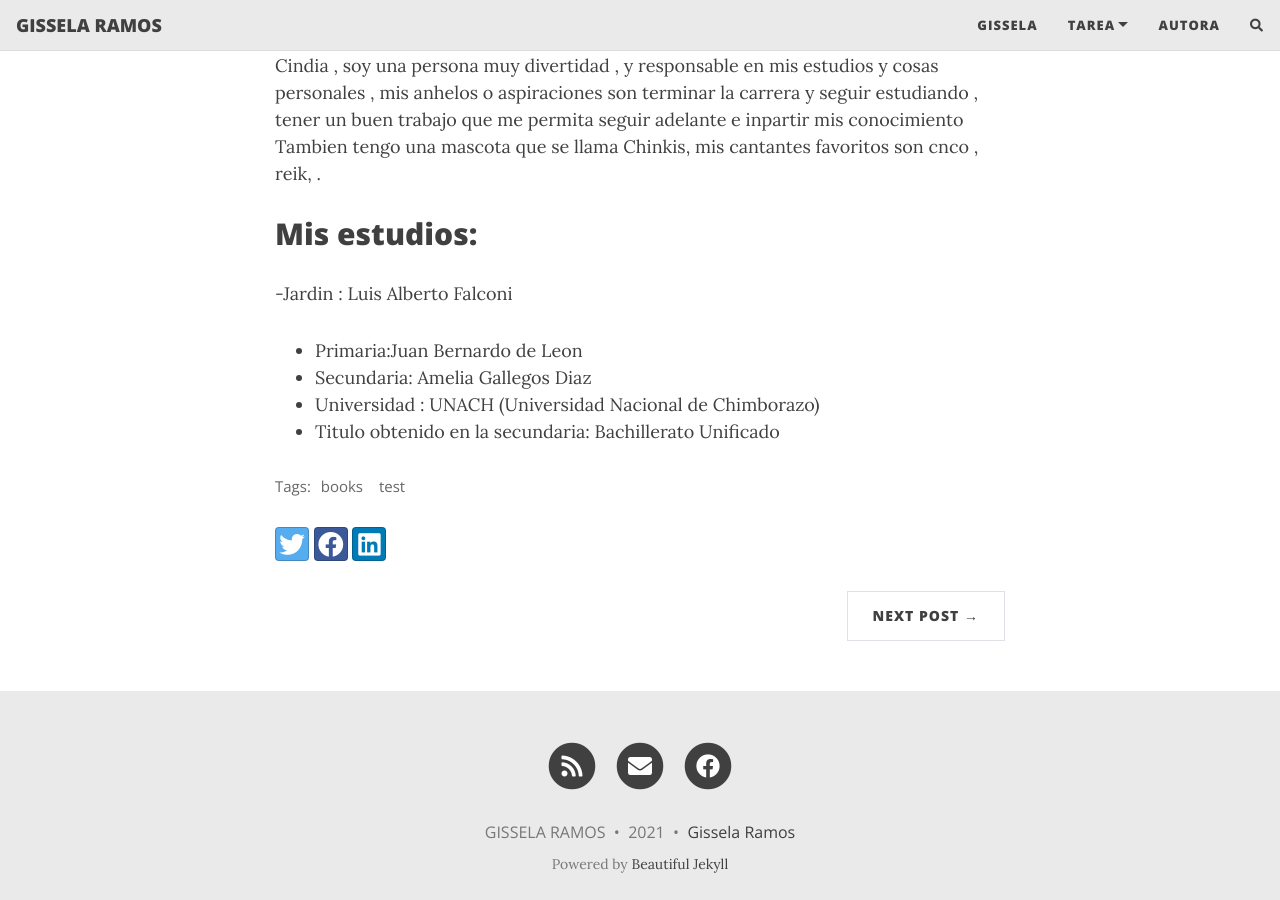
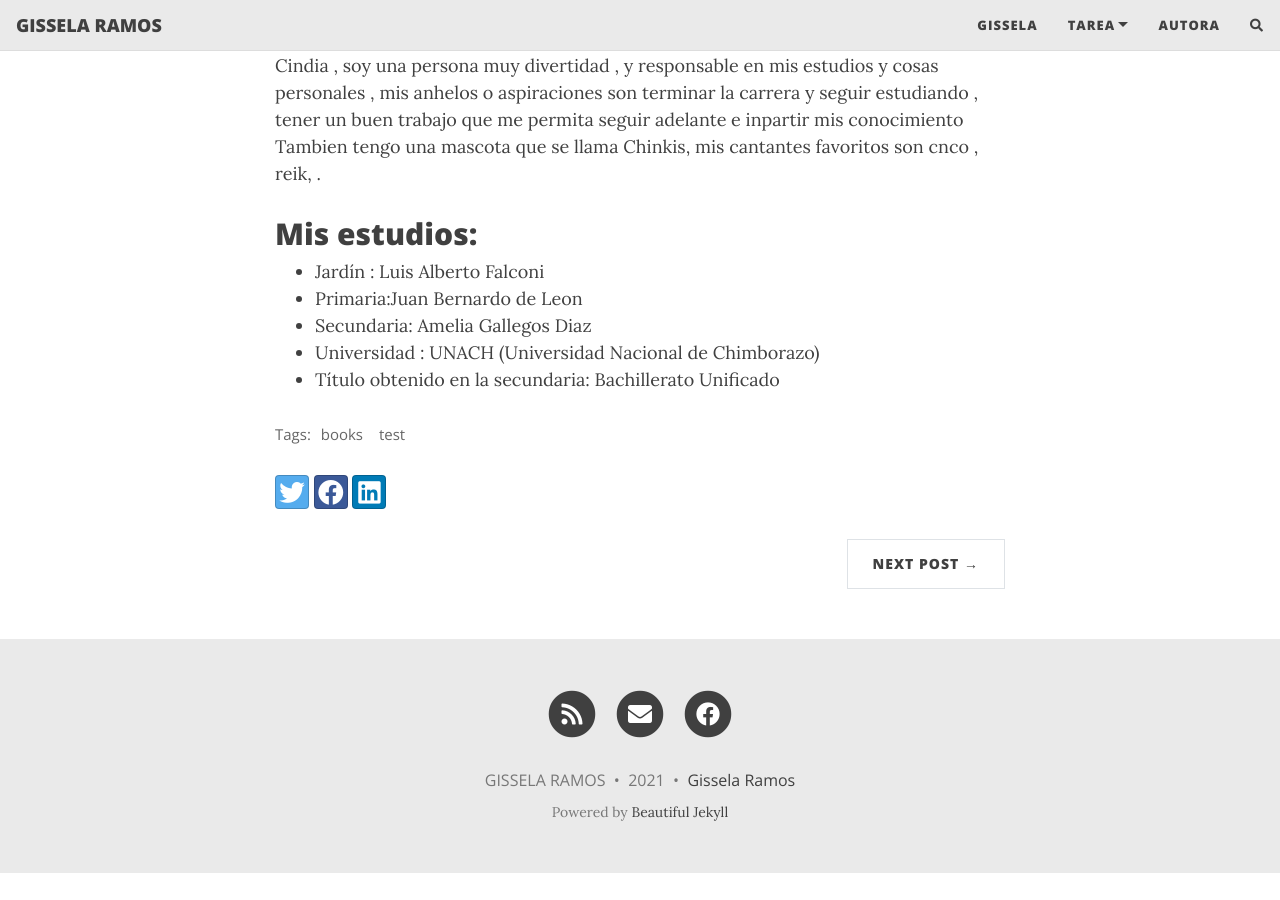
Before and after one commit to Gissela-R/Gissela-R.github.io, a Jekyll site: the page built from _posts/2020-02-26-flake-it-till-you-make-it.md, in a window 1280 px wide and 900 px high, scrolled down 718 px. Built offline with Jekyll 4.4.1, drawn with Linux system fonts in a browser that asks for light colours; nearby versions of some CDN libraries; comment, search, counter and statistics services are not loaded; after the commit the page ends 1591 px from its top, so only the background shows below that.

Commit message:
Update 2020-02-26-flake-it-till-you-make-it.md

```diff
--- a/_posts/2020-02-26-flake-it-till-you-make-it.md
+++ b/_posts/2020-02-26-flake-it-till-you-make-it.md
@@ -14,8 +14,8 @@ Tambien tengo una mascota que se llama Chinkis, mis cantantes favoritos son cnco
 
 
 ## Mis estudios:
- -Jardin : Luis Alberto Falconi
+ - Jardín : Luis Alberto Falconi
 - Primaria:Juan Bernardo de Leon
 - Secundaria: Amelia Gallegos Diaz
 - Universidad : UNACH (Universidad Nacional de Chimborazo)
-- Titulo obtenido en la secundaria: Bachillerato Unificado
+- Título obtenido en la secundaria: Bachillerato Unificado
```
